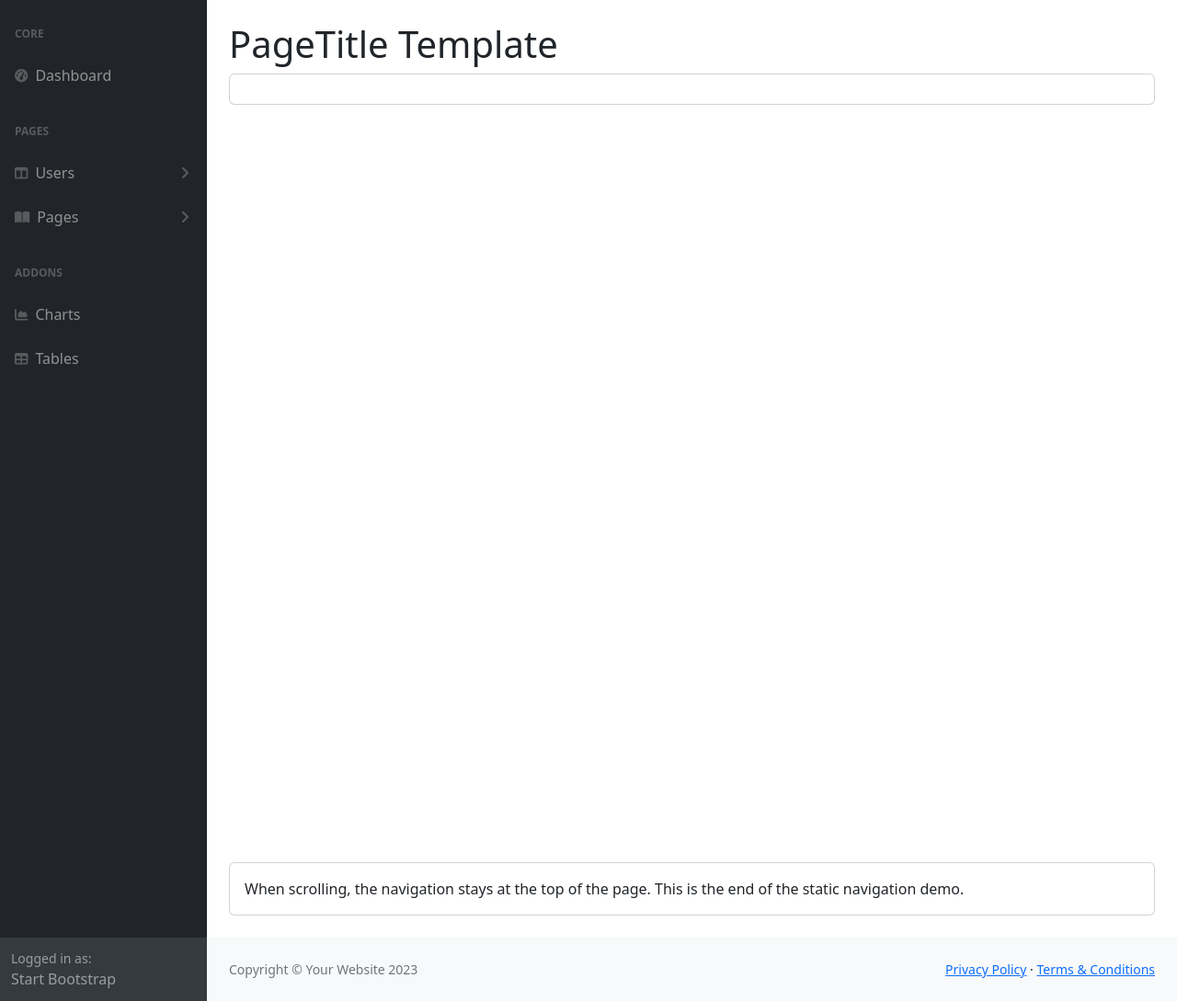
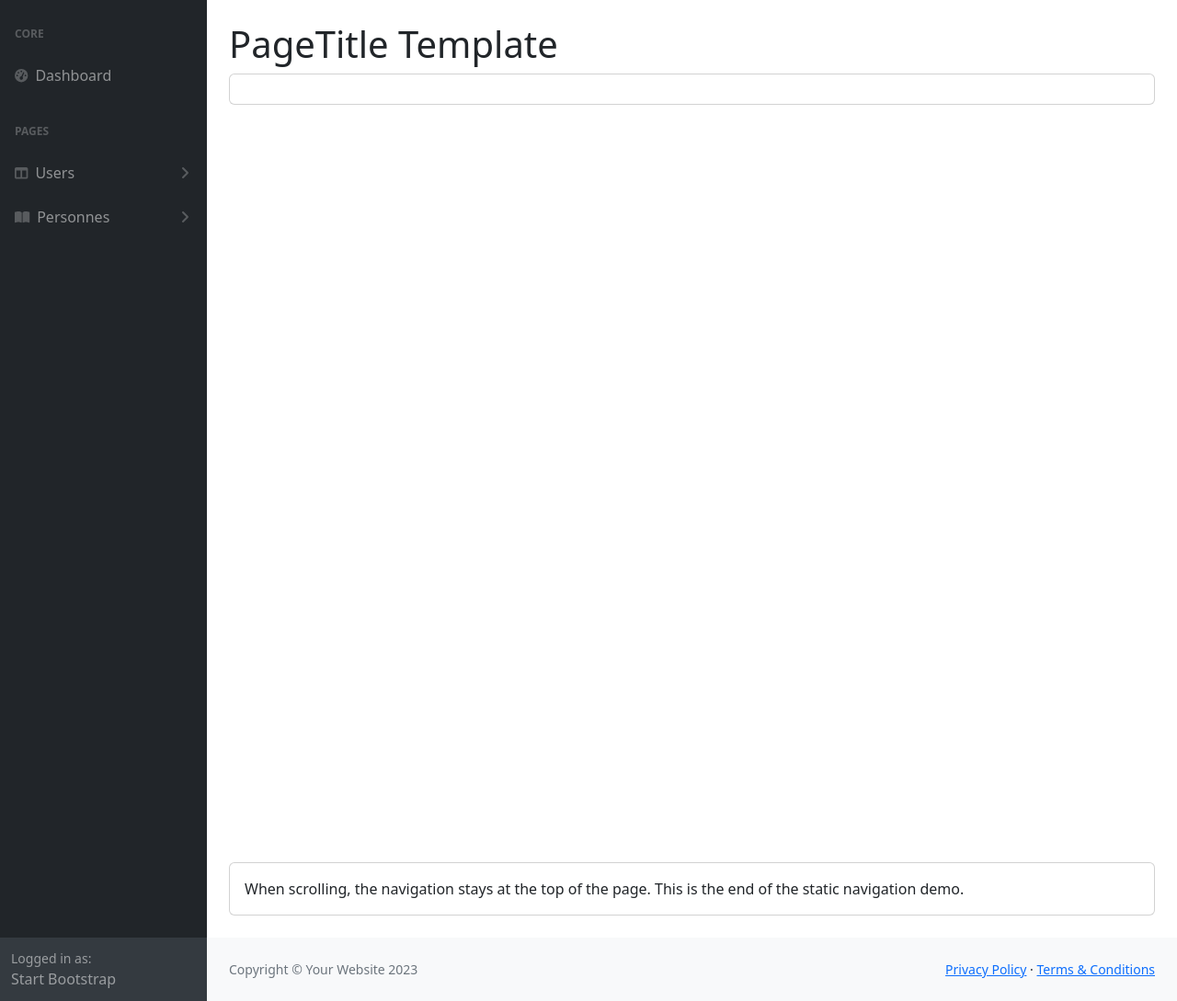
Before and after one commit to MrMic/sf6Techwall, a Symfony app: template templates/personne/index.html.twig in a window 1280 px wide. Shown: the part 56-1145 px from the top of the page at 92% size. Run offline with Twig, Linux system fonts and the light colour scheme; the template is opened without the code that fills it, so the values that code supplies are empty; some libraries are stand-ins or nearby versions.

Commit message:
Add FontAwesome icons + Cleaning Side Bar

```diff
--- a/public/package.json
+++ b/public/package.json
@@ -10,6 +10,7 @@
   "author": "",
   "license": "ISC",
   "dependencies": {
+    "@fortawesome/fontawesome-free": "^6.5.1",
     "bootstrap": "^5.3.2",
     "jquery": "^3.7.1",
     "select2": "^4.1.0-rc.0"
--- a/templates/personne/index.html.twig
+++ b/templates/personne/index.html.twig
@@ -12,9 +12,9 @@
           <h6 class="card-title">Liste des Personnes</h6>
           <h6 class="mb-2 card-subtitle text-muted">{{ personne.firstname }} {{ personne.name }}</h6>
           <p class="card-text">Age : {{ personne.age }}</p>
-          <a href="{{ path('personne.detail', {'id': personne.id}) }}" class="card-link">Details</a>
-          <a href="{{ path('personne.delete', {'id': personne.id}) }}" class="card-link">Supprimer</a>
-          <a href="{{ path('personne.edit', {'id': personne.id}) }}" class="card-link">Éditer</a>
+          <a href="{{ path('personne.detail', {'id': personne.id}) }}" class="card-link"><i class="fas fa-info-circle"></i></a>
+          <a href="{{ path('personne.delete', {'id': personne.id}) }}" class="card-link"><i class="fas fa-user-times"></i></a>
+          <a href="{{ path('personne.edit', {'id': personne.id}) }}" class="card-link"><i class="fas fa-user-edit"></i></a>
         </div>
       </div>
     {% endfor %}
--- a/templates/template.html.twig
+++ b/templates/template.html.twig
@@ -15,6 +15,7 @@
     </title>
   <!-- ━━━━━━━━━━━━━━━━━━━━━━━━━━━━━━━━━━━━━━━━━━━━━━━━━━━━━━━━━━━━-->
     <link href="{{ asset('css/styles.css') }}" rel="stylesheet" />
+    <link href="{{ asset('node_modules/@fortawesome/fontawesome-free/css/all.css') }}" rel="stylesheet" />
     <link href="{{ asset('node_modules/select2/dist/css/select2.min.css')}}" rel="stylesheet" />
   <script src="https://use.fontawesome.com/releases/v6.3.0/js/all.js" crossorigin="anonymous"></script>
 </head>
@@ -76,48 +77,36 @@
             <a class="nav-link collapsed" href="#" data-bs-toggle="collapse" data-bs-target="#collapsePages"
               aria-expanded="false" aria-controls="collapsePages">
               <div class="sb-nav-link-icon"><i class="fas fa-book-open"></i></div>
-              Pages
+              Personnes
               <div class="sb-sidenav-collapse-arrow"><i class="fas fa-angle-down"></i></div>
             </a>
             <div class="collapse" id="collapsePages" aria-labelledby="headingTwo" data-bs-parent="#sidenavAccordion">
               <nav class="sb-sidenav-menu-nested nav accordion" id="sidenavAccordionPages">
-                <a class="nav-link collapsed" href="#" data-bs-toggle="collapse" data-bs-target="#pagesCollapseAuth"
-                  aria-expanded="false" aria-controls="pagesCollapseAuth">
-                  Authentication
-                  <div class="sb-sidenav-collapse-arrow"><i class="fas fa-angle-down"></i></div>
+                <a class="nav-link " href="{{ path('personne.list.alls') }}" >
+                  Liste des personnes
                 </a>
-                <div class="collapse" id="pagesCollapseAuth" aria-labelledby="headingOne"
-                  data-bs-parent="#sidenavAccordionPages">
-                  <nav class="sb-sidenav-menu-nested nav">
-                    <a class="nav-link" href="login.html">Login</a>
-                    <a class="nav-link" href="register.html">Register</a>
-                    <a class="nav-link" href="password.html">Forgot Password</a>
-                  </nav>
-                </div>
-                <a class="nav-link collapsed" href="#" data-bs-toggle="collapse" data-bs-target="#pagesCollapseError"
-                  aria-expanded="false" aria-controls="pagesCollapseError">
-                  Error
-                  <div class="sb-sidenav-collapse-arrow"><i class="fas fa-angle-down"></i></div>
+                <!-- <div class="collapse" id="pagesCollapseAuth" aria-labelledby="headingOne" -->
+                <!--   data-bs-parent="#sidenavAccordionPages"> -->
+                <!--   <nav class="sb-sidenav-menu-nested nav"> -->
+                <!--     <a class="nav-link" href="login.html">Login</a> -->
+                <!--     <a class="nav-link" href="register.html">Register</a> -->
+                <!--     <a class="nav-link" href="password.html">Forgot Password</a> -->
+                <!--   </nav> -->
+                <!-- </div> -->
+                <a class="nav-link collapsed" href="{{ path('personne.edit') }}" >
+                  Ajouter une personne
                 </a>
-                <div class="collapse" id="pagesCollapseError" aria-labelledby="headingOne"
-                  data-bs-parent="#sidenavAccordionPages">
-                  <nav class="sb-sidenav-menu-nested nav">
-                    <a class="nav-link" href="401.html">401 Page</a>
-                    <a class="nav-link" href="404.html">404 Page</a>
-                    <a class="nav-link" href="500.html">500 Page</a>
-                  </nav>
-                </div>
               </nav>
             </div>
-            <div class="sb-sidenav-menu-heading">Addons</div>
-            <a class="nav-link" href="charts.html">
-              <div class="sb-nav-link-icon"><i class="fas fa-chart-area"></i></div>
-              Charts
-            </a>
-            <a class="nav-link" href="tables.html">
-              <div class="sb-nav-link-icon"><i class="fas fa-table"></i></div>
-              Tables
-            </a>
+            <!-- <div class="sb-sidenav-menu-heading">Addons</div> -->
+            <!-- <a class="nav-link" href="charts.html"> -->
+            <!--   <div class="sb-nav-link-icon"><i class="fas fa-chart-area"></i></div> -->
+            <!--   Charts -->
+            <!-- </a> -->
+            <!-- <a class="nav-link" href="tables.html"> -->
+            <!--   <div class="sb-nav-link-icon"><i class="fas fa-table"></i></div> -->
+            <!--   Tables -->
+            <!-- </a> -->
           </div>
         </div>
         <div class="sb-sidenav-footer">
@@ -180,6 +169,7 @@
   <script src="{{ asset('node_modules/jquery/dist/jquery.min.js') }}"></script>
   <script src="{{ asset('js/script2.js') }}"></script>
   <script src="{{ asset('node_modules/select2/dist/js/select2.min.js') }}"></script>
+  <script src="{{ asset('node_modules/@fortawesome/fontawesome-free/js/all.js') }}"></script>
 </body>
 
 </html>
```
Also changed, not shown: public/package-lock.json.
